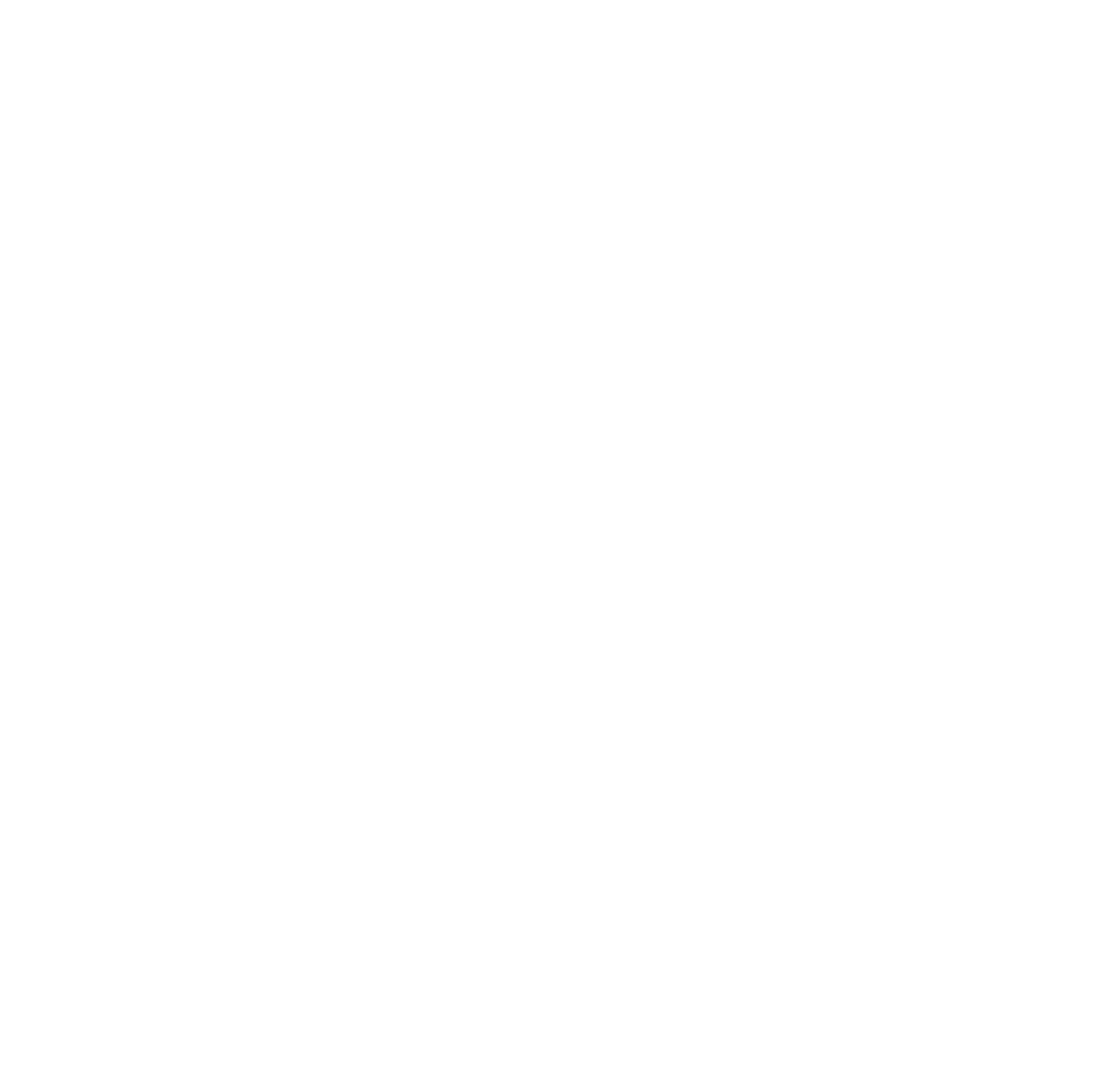
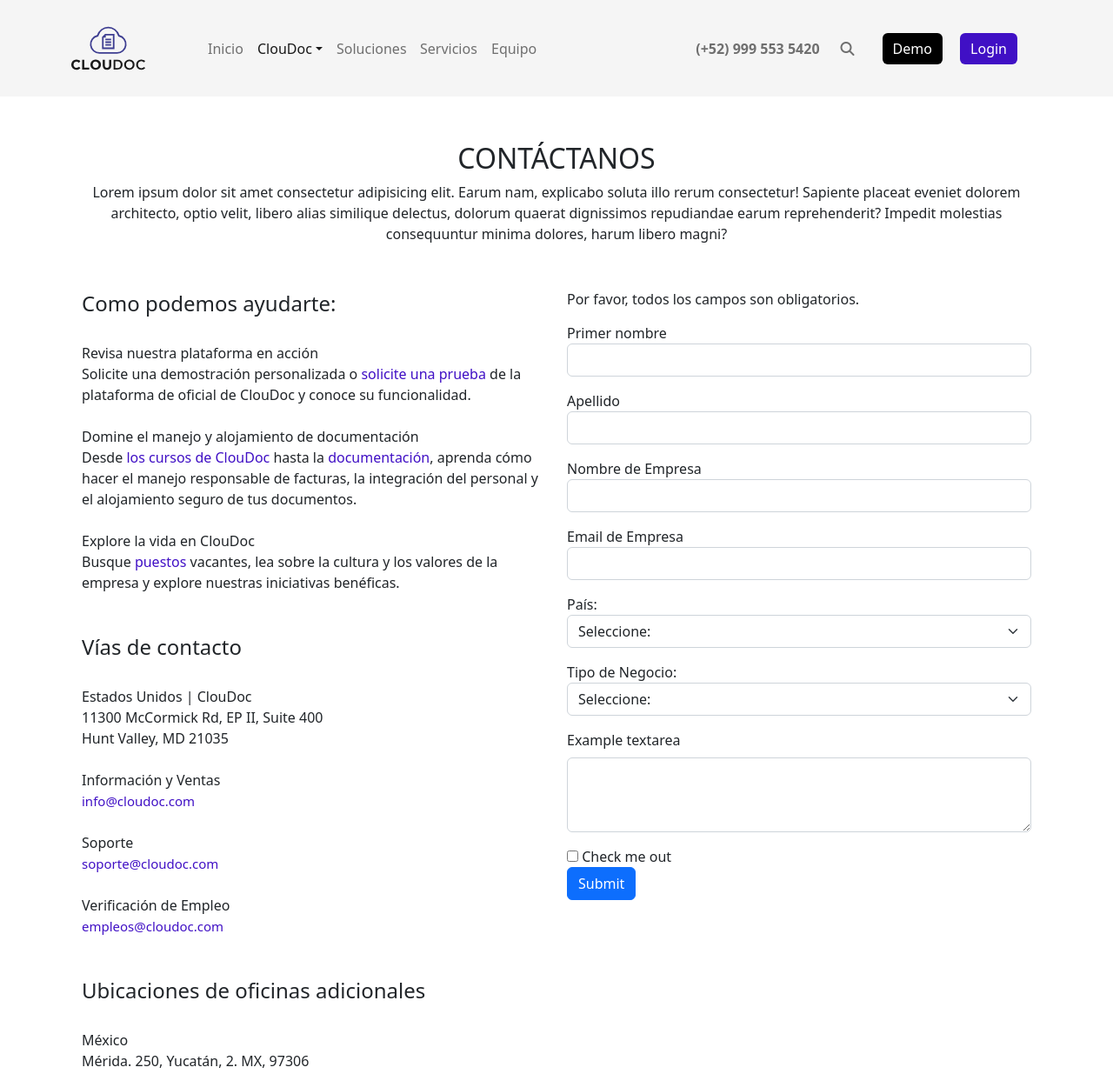
Before and after one commit to M1gu3l4ngel/ClouDoc, a plain HTML site: page pages/contacto.html in a window 1280 px wide. Shown: the top 1235 px of the page at 87% size. Before the commit the page ends 800 px from the top, so only its background shows below. Drawn offline with nearby package versions, Linux system fonts and the light colour scheme.

Commit message:
Cambios 12/09/2022 06:19pm

```diff
--- a/css/styles.css
+++ b/css/styles.css
@@ -88,6 +88,35 @@
 /*--=======================================*/
 
 /*--=======================================*/
+/* Comienzo del Main - Contacto */
+/*--=======================================*/
+.col-md-6 h4 {
+	margin-bottom: 30px;
+}
+
+.linkbold {
+	text-decoration: none;
+	font-weight: 500;
+	color: #4010c5;
+}
+.linkbold:hover {
+	text-decoration: none;
+	font-weight: 500;
+	color: #000000;
+}
+
+.tituloslista dt {
+	font-weight: 500;
+}
+
+.linkservicios {
+	font-size: 15px;
+}
+/*--=======================================*/
+/* Final del Main - Contacto */
+/*--=======================================*/
+
+/*--=======================================*/
 /* Comienzo del Footer */
 /*--=======================================*/
 #footer {
--- a/pages/contacto.html
+++ b/pages/contacto.html
@@ -0,0 +1,340 @@
+<!DOCTYPE html>
+<html lang="en">
+	<head>
+		<meta charset="UTF-8" />
+		<meta http-equiv="X-UA-Compatible" content="IE=edge" />
+		<meta name="viewport" content="width=device-width, initial-scale=1.0" />
+		<link rel="icon" type="image/x-icon" href="../assets/img/favicon.svg" />
+		<title>Contacto - ClouDoc📑</title>
+		<!--  Bootstrap -->
+		<link
+			href="https://cdn.jsdelivr.net/npm/bootstrap@5.2.1/dist/css/bootstrap.min.css"
+			rel="stylesheet"
+			integrity="sha384-iYQeCzEYFbKjA/T2uDLTpkwGzCiq6soy8tYaI1GyVh/UjpbCx/TYkiZhlZB6+fzT"
+			crossorigin="anonymous"
+		/>
+		<!-- Animation Hover -->
+		<link href="../css/hover.css" rel="stylesheet" media="all" />
+		<!-- Animation Animated -->
+		<link rel="stylesheet" href="https://cdnjs.cloudflare.com/ajax/libs/animate.css/4.1.1/animate.min.css" />
+		<!-- CSS -->
+		<link rel="stylesheet" href="../css/styles.css" />
+		<!-- Iconos -->
+		<script src="https://kit.fontawesome.com/5de37ddf45.js" crossorigin="anonymous"></script>
+		<link href="//maxcdn.bootstrapcdn.com/font-awesome/4.2.0/css/font-awesome.min.css" rel="stylesheet" media="all" />
+	</head>
+
+	<body>
+		<!--=======================================-->
+		<!-- Comienzo del Header -->
+		<!--=======================================-->
+		<header>
+			<nav class="navbar navbar-expand-lg d-flex">
+				<div class="container">
+					<a class="navbar-brand me-5" href="#">
+						<img src="../assets/img/logonegro.svg" alt="Logo Principal" width="85" height="85" />
+					</a>
+					<button
+						class="navbar-toggler"
+						type="button"
+						data-bs-toggle="collapse"
+						data-bs-target="#navbarNavDropdown"
+						aria-controls="navbarNavDropdown"
+						aria-expanded="false"
+						aria-label="Toggle navigation"
+					>
+						<span class="navbar-toggler-icon"></span>
+					</button>
+					<div class="collapse navbar-collapse justify-content-start ms-3" id="navbarNavDropdown">
+						<ul class="navbar-nav">
+							<li class="nav-item hvr-underline-from-left">
+								<a class="nav-link" aria-current="page" href="../index.html">Inicio</a>
+							</li>
+							<li class="nav-item dropdown">
+								<a
+									class="nav-link dropdown-toggle hvr-underline-from-left active"
+									href="#"
+									role="button"
+									data-bs-toggle="dropdown"
+									aria-expanded="false"
+									>ClouDoc</a
+								>
+								<ul class="dropdown-menu">
+									<li>
+										<a class="dropdown-item" href="../pages/cloudoc.html">ClouDoc</a>
+									</li>
+									<li>
+										<a class="dropdown-item" href="../pages/contacto.html">Contacto</a>
+									</li>
+									<li>
+										<a class="dropdown-item" href="../pages/documentacion.html">Documentacion</a>
+									</li>
+								</ul>
+							</li>
+							<li class="nav-item hvr-underline-from-left">
+								<a class="nav-link" href="../pages/soluciones.html">Soluciones</a>
+							</li>
+							<li class="nav-item hvr-underline-from-left">
+								<a class="nav-link" href="../pages/servicios.html">Servicios</a>
+							</li>
+							<li class="nav-item hvr-underline-from-left">
+								<a class="nav-link" href="../pages/equipo.html">Equipo</a>
+							</li>
+						</ul>
+						<div class="container d-flex justify-content-end navbar-nav align-items-center">
+							<li class="nav-item ms-2">
+								<a
+									class="nav-link numero d-lg-none d-xl-block d-md-block d-md-none d-lg-block d-sm-none d-md-block d-none d-sm-block"
+									href="https://www.whatsapp.com/?lang=es"
+									target="_blank"
+									>(+52) 999 553 5420</a
+								>
+							</li>
+							<li class="nav-item ms-2">
+								<a class="nav-link numero" href="#">
+									<i
+										class="fa-solid fa-magnifying-glass me-2 d-none d-sm-block d-sm-none d-md-block d-md-none d-lg-block"
+									></i>
+								</a>
+							</li>
+							<li class="nav-item ms-2">
+								<a class="nav-link numero d-inline" href="https://www.whatsapp.com/?lang=es" target="_blank">
+									<button class="btn btn-dark" type="button" id="demo">Demo</button>
+								</a>
+								<a class="nav-link numero d-inline" href="#">
+									<button class="btn btn-dark me-2" type="button" id="login">Login</button>
+								</a>
+							</li>
+						</div>
+					</div>
+				</div>
+			</nav>
+		</header>
+		<!--=======================================-->
+		<!-- Final del Header -->
+		<!--=======================================-->
+
+		<!--=======================================-->
+		<!-- Comienzo del Main -->
+		<!--=======================================-->
+		<main class="container-fluid mt-5">
+			<div class="container">
+				<div class="row">
+					<div class="col-md-12 mtt">
+						<h2 class="text-center mt-1">CONTÁCTANOS</h2>
+						<div class="row">
+							<div class="col-md-12">
+								<p class="text-center mb-4">
+									Lorem ipsum dolor sit amet consectetur adipisicing elit. Earum nam, explicabo soluta illo rerum
+									consectetur! Sapiente placeat eveniet dolorem architecto, optio velit, libero alias similique
+									delectus, dolorum quaerat dignissimos repudiandae earum reprehenderit? Impedit molestias consequuntur
+									minima dolores, harum libero magni?
+								</p>
+							</div>
+						</div>
+					</div>
+				</div>
+				<!-- Contenido -->
+				<div class="container-fluid">
+					<div class="row">
+						<div class="col-md-12">
+							<div class="row">
+								<div class="col-md-6">
+									<h4>Como podemos ayudarte:</h4>
+									<dl class="mb-5 tituloslista">
+										<dt>Revisa nuestra plataforma en acción</dt>
+										<dd>
+											Solicite una demostración personalizada o
+											<a href="#" class="card-link linkbold">solicite una prueba</a>
+											de la plataforma de oficial de ClouDoc y conoce su funcionalidad.
+										</dd>
+										<dt class="mt-4">Domine el manejo y alojamiento de documentación</dt>
+										<dd>
+											Desde
+											<a href="#" class="card-link linkbold">los cursos de ClouDoc</a>
+											hasta la
+											<a href="#" class="card-link linkbold">documentación</a>, aprenda cómo hacer el manejo responsable
+											de facturas, la integración del personal y el alojamiento seguro de tus documentos.
+										</dd>
+										<dt class="mt-4">Explore la vida en ClouDoc</dt>
+										<dd>
+											Busque <a href="#" class="card-link linkbold">puestos</a>
+											vacantes, lea sobre la cultura y los valores de la empresa y explore nuestras iniciativas
+											benéficas.
+										</dd>
+									</dl>
+									<h4>Vías de contacto</h4>
+									<dl class="mb-5 tituloslista">
+										<dt>Estados Unidos | ClouDoc</dt>
+										<dd>
+											11300 McCormick Rd, EP II, Suite 400
+											<br />
+											Hunt Valley, MD 21035
+										</dd>
+										<dt class="mt-4">Información y Ventas</dt>
+										<dd>
+											<a href="#" class="card-link linkbold linkservicios">info@cloudoc.com</a>
+										</dd>
+										<dt class="mt-4">Soporte</dt>
+										<dd>
+											<a href="#" class="card-link linkbold linkservicios">soporte@cloudoc.com</a>
+										</dd>
+										<dt class="mt-4">Verificación de Empleo</dt>
+										<dd>
+											<a href="#" class="card-link linkbold linkservicios">empleos@cloudoc.com</a>
+										</dd>
+									</dl>
+									<h4>Ubicaciones de oficinas adicionales</h4>
+									<dl class="mb-5 tituloslista">
+										<dt>México</dt>
+										<dd>Mérida. 250, Yucatán, 2. MX, 97306</dd>
+									</dl>
+								</div>
+
+								<div class="col-md-6">
+									<h6 class="text-left mb-3">Por favor, todos los campos son obligatorios.</h6>
+									<form role="form">
+										<div class="form-group mb-3">
+											<label for="nombre"> Primer nombre </label>
+											<input type="text" class="form-control" id="nombre" required />
+										</div>
+
+										<div class="form-group mb-3">
+											<label for="apellido"> Apellido </label>
+											<input type="text" class="form-control" id="apellido" required />
+										</div>
+
+										<div class="form-group mb-3">
+											<label for="empresa"> Nombre de Empresa </label>
+											<input type="text" class="form-control" id="empresa" required />
+										</div>
+
+										<div class="form-group mb-3">
+											<label for="empresamail"> Email de Empresa </label>
+											<input type="email" class="form-control" id="empresamail" required />
+										</div>
+
+										<div class="form-group mb-3">
+											<label for="pais"> País: </label>
+											<select class="form-select mb-3" aria-label="Default select example">
+												<option selected>Seleccione:</option>
+												<option value="1">Venezuela</option>
+												<option value="3">México</option>
+												<option value="2">Argentina</option>
+												<option value="3">Chile</option>
+												<option value="3">Peru</option>
+												<option value="3">Colombia</option>
+												<option value="3">Uruguay</option>
+												<option value="3">Brasil</option>
+												<option value="3">Estados Unidos</option>
+												<option value="3">Canadá</option>
+											</select>
+										</div>
+
+										<div class="form-group mb-3">
+											<label for="negocio"> Tipo de Negocio: </label>
+											<select class="form-select mb-3" aria-label="Default select example">
+												<option selected>Seleccione:</option>
+												<option value="1">Empresa</option>
+												<option value="3">Independiente</option>
+												<option value="2">Organización</option>
+												<option value="3">Otro</option>
+											</select>
+										</div>
+
+										<div class="mb-3">
+											<label for="exampleFormControlTextarea1" class="form-label">Example textarea</label>
+											<textarea class="form-control" id="exampleFormControlTextarea1" rows="3"> </textarea>
+										</div>
+
+										<div class="checkbox">
+											<label> <input type="checkbox" /> Check me out </label>
+										</div>
+										<button type="submit" class="btn btn-primary">Submit</button>
+									</form>
+								</div>
+							</div>
+						</div>
+					</div>
+				</div>
+			</div>
+		</main>
+		<!--=======================================-->
+		<!-- Final del Main -->
+		<!--=======================================-->
+
+		<!--=======================================-->
+		<!-- Comienzo del Footer -->
+		<!--=======================================-->
+		<footer class="text-center text-lg-start bg-light text-muted" id="footer">
+			<section class="section__footer">
+				<div class="container text-center text-md-start">
+					<div class="row mt-3">
+						<div class="col-md-3 col-lg-4 col-xl-3 mx-auto mb-4">
+							<img src="../assets/img/logoblanco.svg" width="85" height="85" alt="Logo Footer" />
+							<p>
+								Here you can use rows and columns to organize your footer content. Lorem ipsum dolor sit amet,
+								consectetur adipisicing elit.
+							</p>
+							<div class="btn-group" role="group" aria-label="Basic example">
+								<a class="nav-link numero btnfooter" href="#"><i class="fa-brands fa-facebook me-4"></i></a>
+								<a class="nav-link numero btnfooter" href="#"><i class="fa-brands fa-instagram me-4"></i></a>
+								<a class="nav-link numero btnfooter" href="#"><i class="fa-brands fa-linkedin me-4"></i></a>
+							</div>
+						</div>
+						<div class="col-md-2 col-lg-2 col-xl-2 mx-auto mb-4">
+							<h6 class="text-uppercase fw-bold mb-4">Comunidad</h6>
+							<p>
+								<a href="#!" class="text-reset hvr-shrink">Discord</a>
+							</p>
+							<p>
+								<a href="#!" class="text-reset hvr-shrink">Equipo</a>
+							</p>
+							<p>
+								<a href="#!" class="text-reset hvr-shrink">Twitter</a>
+							</p>
+							<p>
+								<a href="#!" class="text-reset hvr-shrink">Chat Privado</a>
+							</p>
+						</div>
+						<div class="col-md-3 col-lg-2 col-xl-2 mx-auto mb-4">
+							<h6 class="text-uppercase fw-bold mb-4">Links</h6>
+							<p>
+								<a href="../index.html" class="text-reset hvr-shrink">Inicio</a>
+							</p>
+							<p>
+								<a href="../pages/cloudoc.html" class="text-reset hvr-shrink">ClouDoc</a>
+							</p>
+							<p>
+								<a href="../pages/soluciones.html" class="text-reset hvr-shrink">Soluciones</a>
+							</p>
+							<p>
+								<a href="../pages/servicios.html" class="text-reset hvr-shrink">Servicios</a>
+							</p>
+						</div>
+						<div class="col-md-4 col-lg-3 col-xl-3 mb-md-0 mb-4">
+							<h6 class="text-uppercase fw-bold mb-4">Contact</h6>
+							<p><i class="fa-solid fa-earth-americas me-2"></i> Mérida, Yucatán</p>
+							<p><i class="fa-solid fa-envelope me-2"></i> info@cloudoc.com</p>
+							<p><i class="fa-solid fa-phone me-2"></i> + 52 999 6852 205</p>
+							<p><i class="fa-brands fa-discord me-2"></i> ClouDocSoporte</p>
+						</div>
+					</div>
+				</div>
+			</section>
+			<div class="text-center p-1 bg-black copyright">
+				© 2022 <strong>ClouDoc</strong> - Todos los derechos reservados
+			</div>
+		</footer>
+		<!--=======================================-->
+		<!-- Final del Footer -->
+		<!--=======================================-->
+
+		<!-- Script de Bootstrap -->
+		<script
+			src="https://cdn.jsdelivr.net/npm/bootstrap@5.2.1/dist/js/bootstrap.bundle.min.js"
+			integrity="sha384-u1OknCvxWvY5kfmNBILK2hRnQC3Pr17a+RTT6rIHI7NnikvbZlHgTPOOmMi466C8"
+			crossorigin="anonymous"
+		></script>
+	</body>
+</html>
```
Also changed, not shown: index.html (+22 -7 lines), pages/cloudoc.html (+34 -17 lines).
